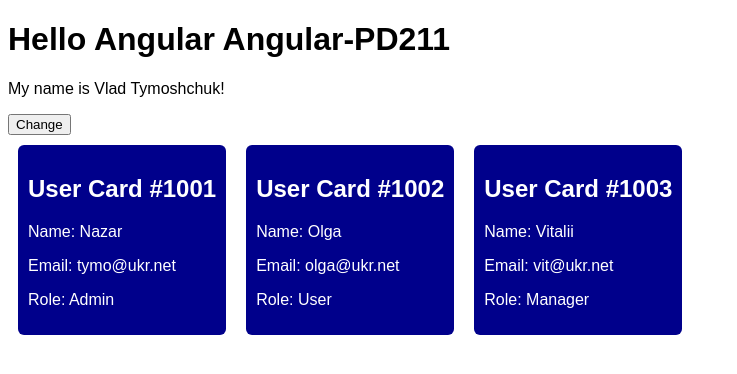
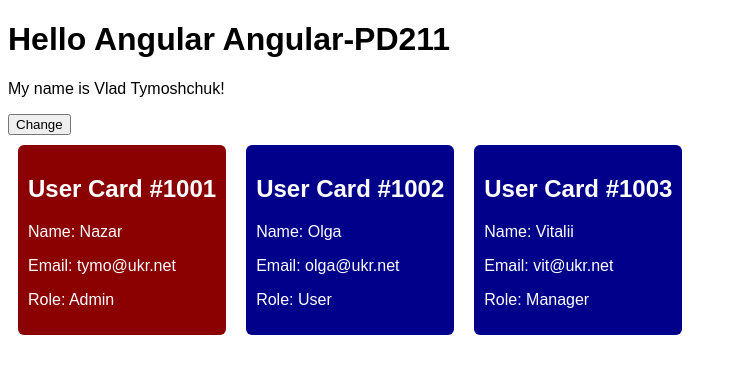
Before and after one commit to vladtymo/Angular-PD211, an Angular app: page / in a window 1280 px wide. Shown: the top 374 px of the page, without its empty margins (0-737 px from the left). Built offline with nearby package versions, Linux system fonts and the light colour scheme.

Commit message:
Add features

```diff
--- a/src/app/app.component.html
+++ b/src/app/app.component.html
@@ -5,7 +5,11 @@
 <button (click)="changeName()">Change</button>
 
 <div>
-  <app-user-card [user]="users[0]"></app-user-card>
+  @for (i of users; track $index) {
+  <app-user-card [user]="i"></app-user-card>
+  }
+
+  <!-- <app-user-card [user]="users[0]"></app-user-card>
   <app-user-card [user]="users[1]"></app-user-card>
-  <app-user-card [user]="users[2]"></app-user-card>
+  <app-user-card [user]="users[2]"></app-user-card> -->
 </div>
--- a/src/app/app.component.ts
+++ b/src/app/app.component.ts
@@ -1,6 +1,7 @@
 import { Component } from '@angular/core';
 import { RouterOutlet } from '@angular/router';
 import { UserCardComponent } from "./user-card/user-card.component";
+import { IUser, USERS } from './user';
 
 @Component({
   selector: 'app-root',
@@ -13,11 +14,7 @@
   title = 'Angular-PD211';
   name = "Vlad Tymoshchuk"
 
-  users = [
-    { id: 1001, name: "Nazar", email: "tymo@ukr.net", role: "Admin" },
-    { id: 1002, name: "Olga", email: "olga@ukr.net", role: "User" },
-    { id: 1003, name: "Vitalii", email: "vit@ukr.net", role: "Manager" },
-  ]
+  users: IUser[] = USERS;
 
   // properties and methods
   changeName() {
--- a/src/app/user-card/user-card.component.css
+++ b/src/app/user-card/user-card.component.css
@@ -16,3 +16,7 @@
     transform: scale(1.2);
     box-shadow: 2px 2px 8px black;
 }
+
+div.red {
+    background-color: darkred;
+}
--- a/src/app/user-card/user-card.component.html
+++ b/src/app/user-card/user-card.component.html
@@ -1,4 +1,4 @@
-<div>
+<div [class.red]="user.role === 'Admin'">
     <h2>User Card #{{user.id}}</h2>
     <p>Name: {{user.name}}</p>
     <p>Email: {{user.email}}</p>
--- a/src/app/user-card/user-card.component.ts
+++ b/src/app/user-card/user-card.component.ts
@@ -1,4 +1,5 @@
 import { Component, Input } from '@angular/core';
+import { IUser } from '../user';
 
 @Component({
   selector: 'app-user-card',
@@ -10,10 +11,10 @@
 export class UserCardComponent {
 
   @Input()
-  user = {
+  user: IUser = {
     id: 1001,
-    name: "Nazar",
-    email: "tymo@ukr.net",
+    name: "Vlad",
+    email: "balba@gmail.com",
     role: "Admin"
   }
 }
--- /dev/null
+++ b/src/app/user.ts
@@ -0,0 +1,12 @@
+export const USERS: IUser[] = [
+    { id: 1001, name: "Nazar", email: "tymo@ukr.net", role: "Admin" },
+    { id: 1002, name: "Olga", email: "olga@ukr.net", role: "User" },
+    { id: 1003, name: "Vitalii", email: "vit@ukr.net", role: "Manager" },
+]
+
+export interface IUser {
+    id: number;
+    name: string;
+    email?: string;
+    role: string;
+}
```
